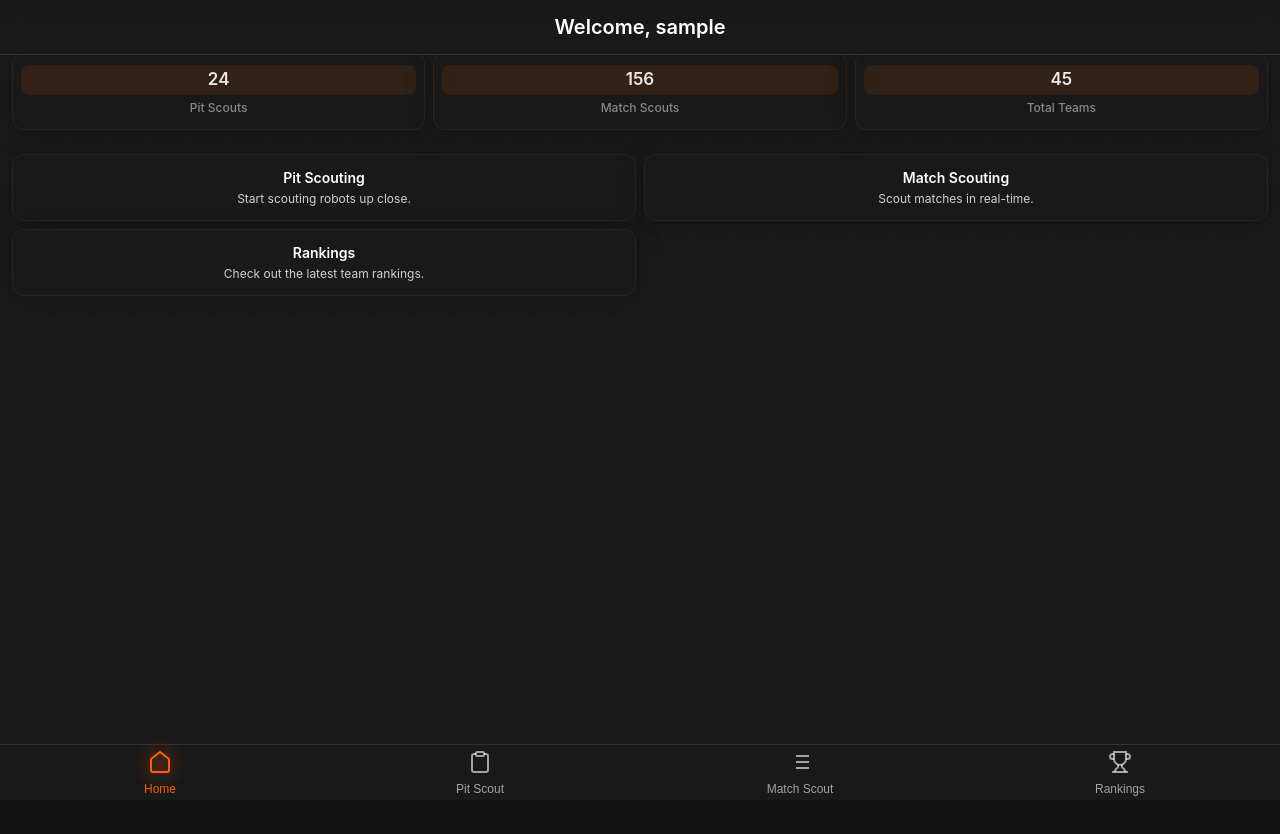
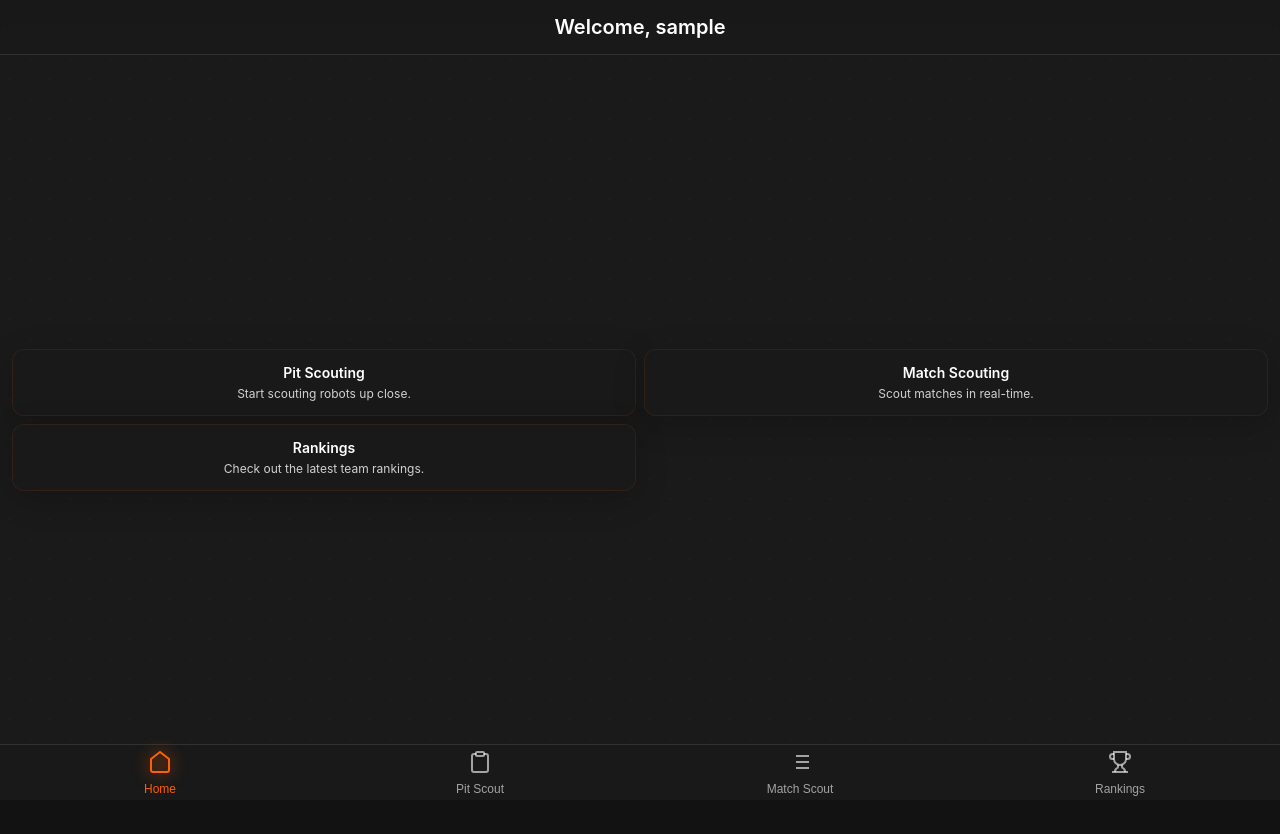
Before and after one commit to mortorqrobotics/morscout2024-frontend, a React (Vite) app: page / in a window 1280 px wide. Shown: the top 834 px of the page. Built offline with nearby package versions, Linux system fonts and the light colour scheme; no server answers; sample sign-in values are in the browser's storage.

Commit message:
Refactor useScrollToTop hook to export it, update MainPage to remove unused stats-grid, and enhance styling in mainPage.css for better layout.

```diff
--- a/src/hooks/useScrollToTop.js
+++ b/src/hooks/useScrollToTop.js
@@ -1,7 +1,7 @@
 import { useEffect } from 'react';
 import { useLocation } from 'react-router-dom';
 
-const useScrollToTop = () => {
+export const useScrollToTop = () => {
   const { pathname } = useLocation();
 
   useEffect(() => {
--- a/src/pages/mainPage/mainPage.css
+++ b/src/pages/mainPage/mainPage.css
@@ -43,8 +43,10 @@
   flex: 1;
   display: flex;
   flex-direction: column;
+  justify-content: center;
   gap: 12px;
   min-height: 0;
+
 }
 
 .stats-grid {
--- a/src/pages/mainPage/mainPage.jsx
+++ b/src/pages/mainPage/mainPage.jsx
@@ -38,29 +38,7 @@ const MainPage = ({ username }) => {
         </div>
       ) : (
         <div className="content-wrapper">
-          <div className="stats-grid">
-            <div
-              className="stat-card"
-              onClick={() => handleCardClick("/pit-team-choice")}
-            >
-              <span className="stat-value">{stats.pitScouts}</span>
-              <span className="stat-label">Pit Scouts</span>
-            </div>
-            <div
-              className="stat-card"
-              onClick={() => handleCardClick("/matchscout-team-choice")}
-            >
-              <span className="stat-value">{stats.matchScouts}</span>
-              <span className="stat-label">Match Scouts</span>
-            </div>
-            <div
-              className="stat-card"
-              onClick={() => handleCardClick("/teams")}
-            >
-              <span className="stat-value">{stats.totalTeams}</span>
-              <span className="stat-label">Total Teams</span>
-            </div>
-          </div>
+
 
           <div className="action-cards">
             <Link className="action-card" to={"/pit-team-choice"}>
--- a/src/pages/matchScoutPage/matchscoutPage.jsx
+++ b/src/pages/matchScoutPage/matchscoutPage.jsx
@@ -4,8 +4,10 @@ import Header from "../../components/header/header";
 import MatchButton from "../../components/matchButton/matchButton";
 import { getEventMatches } from "../../api/tba";
 import SearchBar from "../../components/searchbar/searchbar";
+import { useScrollToTop } from '../../hooks/useScrollToTop';
 
 const MatchscoutPage = ({ username }) => {
+  useScrollToTop();
   const [matches, setMatches] = useState([]);
   const [loading, setLoading] = useState(false);
   const [error, setError] = useState(null);
```
